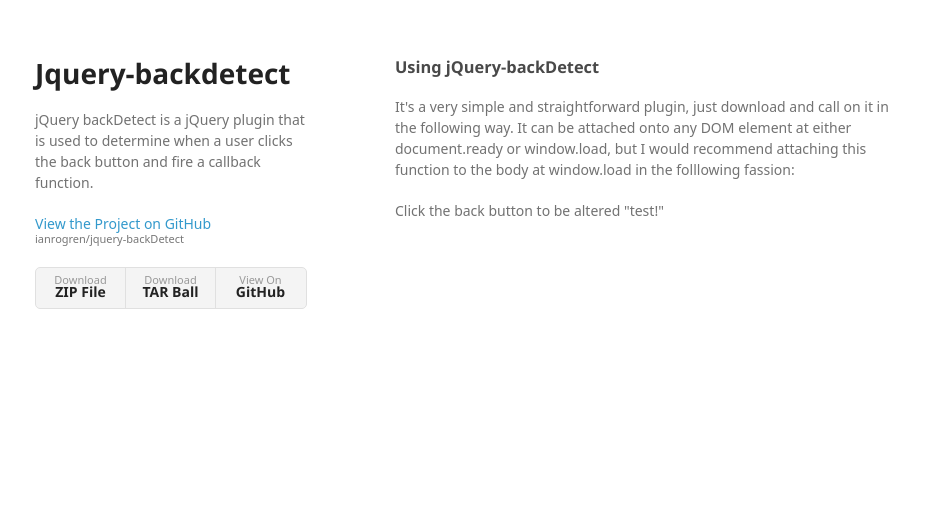
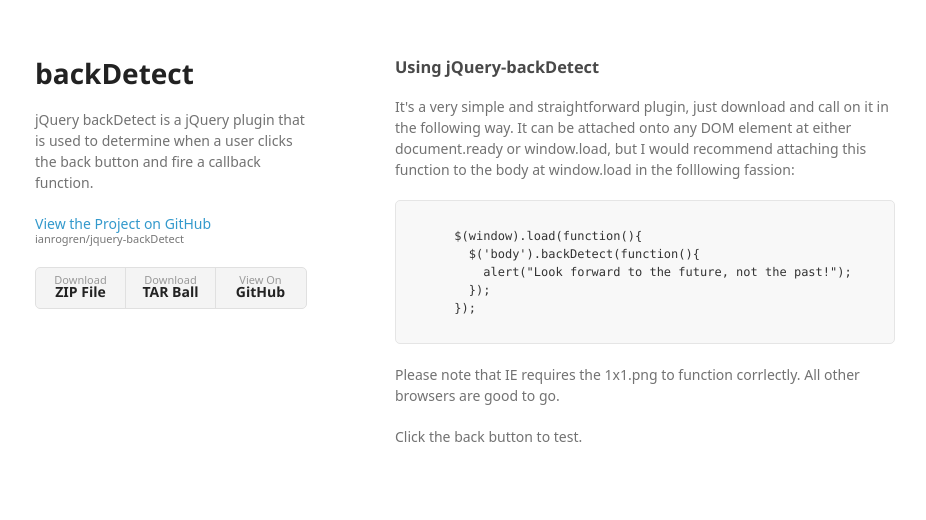
Before and after one commit to 2iamhuyvu/jquery-backDetect, a plain HTML site: page index.html in a window 1280 px wide. Shown: the whole page, without its empty margins (175-1101 px from the left). Drawn offline with nearby package versions, Linux system fonts and the light colour scheme; a web font is replaced by a local one.

Commit message:
First draft of index.html - I think this shit is good to go

```diff
--- a/index.html
+++ b/index.html
@@ -9,13 +9,15 @@
     <link rel="stylesheet" href="stylesheets/github-light.css">
     <meta name="viewport" content="width=device-width">
     <script src="javascripts/scale.fix.js"></script>
+    <script type="text/javascript" src="https://ajax.googleapis.com/ajax/libs/jquery/1.12.0/jquery.min.js"></script>
+    <script type="text/javascript" src="jquery.backDetect.js"></script>
     <!--[if lt IE 9]>
     <script src="//html5shiv.googlecode.com/svn/trunk/html5.js"></script>
     <![endif]-->
   <script>
       $(window).load(function(){
         $('body').backDetect(function(){
-          $("Look forward to the future, not the past!");
+          alert("Look forward to the future, not the past!");
         });
       });
   </script>
@@ -23,7 +25,7 @@
   <body>
     <div class="wrapper">
       <header>
-        <h1>Jquery-backdetect</h1>
+        <h1>backDetect</h1>
         <p>jQuery backDetect is a jQuery plugin that is used to determine when a user clicks the back button and fire a callback function.</p>
 
         <p class="view"><a href="https://github.com/ianrogren/jquery-backDetect">View the Project on GitHub <small>ianrogren/jquery-backDetect</small></a></p>
@@ -39,9 +41,22 @@
         <h3>
     <a id="welcome-to-github-pages" class="anchor" href="#welcome-to-github-pages" aria-hidden="true"><span aria-hidden="true" class="octicon octicon-link"></span></a>Using jQuery-backDetect</h3>
 
+
+
     <p>It's a very simple and straightforward plugin, just download and call on it in the following way.  It can be attached onto any DOM element at either document.ready or window.load, but I would recommend attaching this function to the body at window.load in the folllowing fassion:</p>
 
-    <p>Click the back button to be altered "test!"</p>
+    <pre>
+
+      $(window).load(function(){
+        $('body').backDetect(function(){
+          alert("Look forward to the future, not the past!");
+        });
+      });
+    </pre>
+
+    <p>Please note that IE requires the 1x1.png to function corrlectly.  All other browsers are good to go.</p>
+
+    <p>Click the back button to test.</p>
 
 
   </body>
```
